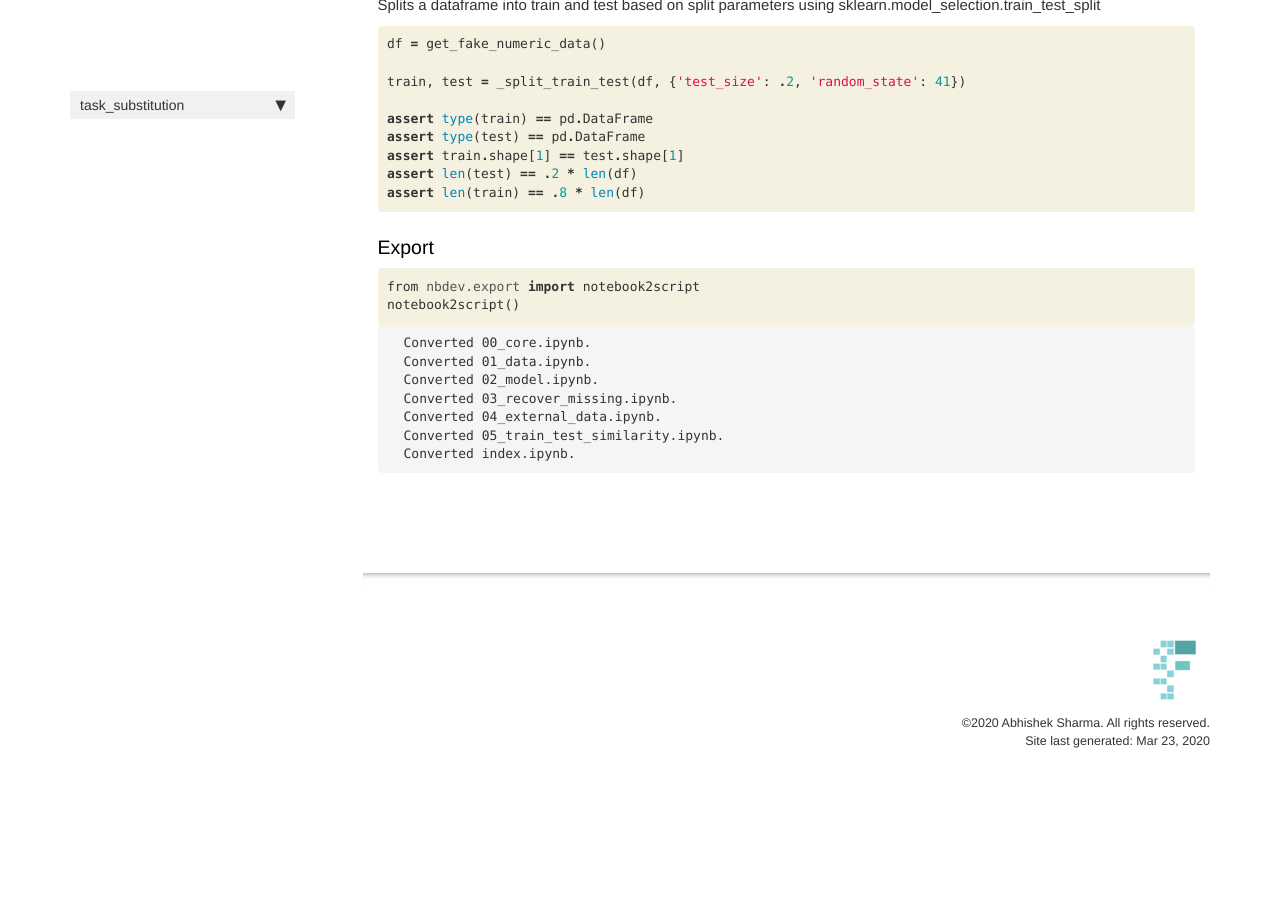
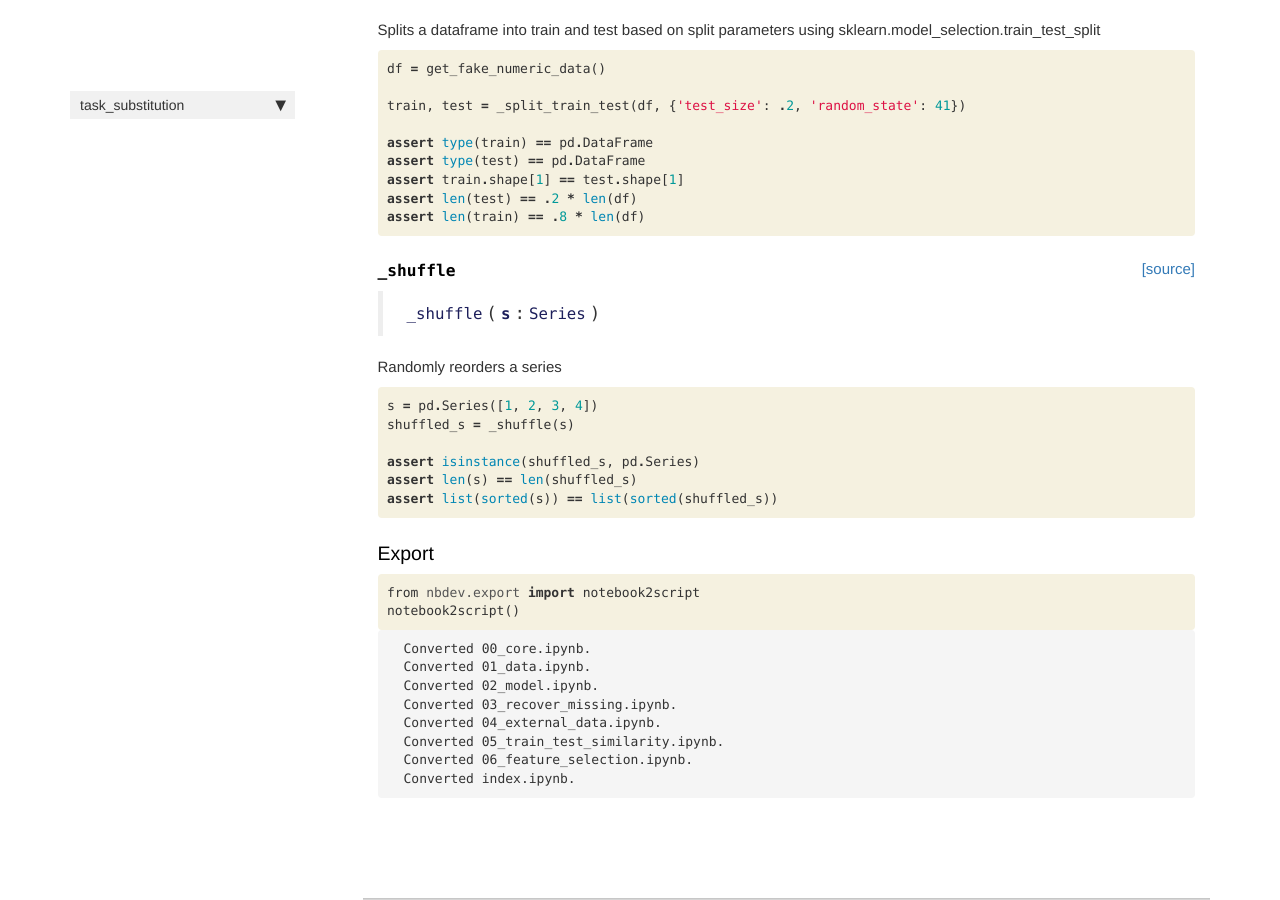
Before and after one commit to numb3r33/task_substitution, a Jekyll site: the page built from docs/core.html, in a window 1280 px wide and 900 px high, scrolled down 1642 px. Built offline with Jekyll 4.4.1, drawn with Linux system fonts in a browser that asks for light colours; nearby versions of some CDN libraries; comment, search, counter and statistics services are not loaded; before the commit the page ends 2443 px from its top, so only the background shows below that.

Commit message:
Update docs

```diff
--- a/docs/_data/sidebars/home_sidebar.yml
+++ b/docs/_data/sidebars/home_sidebar.yml
@@ -27,6 +27,9 @@ entries:
     - output: web,pdf
       title: TrainTestSimilarity
       url: /train_test_similarity
+    - output: web,pdf
+      title: Feature Selection
+      url: /feature_selection
     output: web
     title: task_substitution
   output: web
--- a/docs/core.html
+++ b/docs/core.html
@@ -46,7 +46,7 @@ summary: "Basic utility functions used across task substitution."
 
 
 <div class="output_markdown rendered_html output_subarea ">
-<h4 id="_pct_missing_values" class="doc_header"><code>_pct_missing_values</code><a href="https://github.com/abhishek/task_substitution/tree/master/task_substitution/core.py#L13" class="source_link" style="float:right">[source]</a></h4><blockquote><p><code>_pct_missing_values</code>(<strong><code>feature</code></strong>:<code>Series</code>)</p>
+<h4 id="_pct_missing_values" class="doc_header"><code>_pct_missing_values</code><a href="https://github.com/abhishek/task_substitution/tree/master/task_substitution/core.py#L14" class="source_link" style="float:right">[source]</a></h4><blockquote><p><code>_pct_missing_values</code>(<strong><code>feature</code></strong>:<code>Series</code>)</p>
 </blockquote>
 <p>Given a feature calculates percentage of missing values</p>
 
@@ -86,7 +86,7 @@ summary: "Basic utility functions used across task substitution."
 
 
 <div class="output_markdown rendered_html output_subarea ">
-<h4 id="_preprocess_categorical" class="doc_header"><code>_preprocess_categorical</code><a href="https://github.com/abhishek/task_substitution/tree/master/task_substitution/core.py#L21" class="source_link" style="float:right">[source]</a></h4><blockquote><p><code>_preprocess_categorical</code>(<strong><code>cat_feat</code></strong>:<code>Series</code>)</p>
+<h4 id="_preprocess_categorical" class="doc_header"><code>_preprocess_categorical</code><a href="https://github.com/abhishek/task_substitution/tree/master/task_substitution/core.py#L22" class="source_link" style="float:right">[source]</a></h4><blockquote><p><code>_preprocess_categorical</code>(<strong><code>cat_feat</code></strong>:<code>Series</code>)</p>
 </blockquote>
 <p>Given a categorical feature, label encode it.</p>
 
@@ -126,7 +126,7 @@ summary: "Basic utility functions used across task substitution."
 
 
 <div class="output_markdown rendered_html output_subarea ">
-<h4 id="_ignore_flds" class="doc_header"><code>_ignore_flds</code><a href="https://github.com/abhishek/task_substitution/tree/master/task_substitution/core.py#L28" class="source_link" style="float:right">[source]</a></h4><blockquote><p><code>_ignore_flds</code>(<strong><code>df</code></strong>:<code>DataFrame</code>, <strong><code>ignore_flds</code></strong>:<code>list</code>)</p>
+<h4 id="_ignore_flds" class="doc_header"><code>_ignore_flds</code><a href="https://github.com/abhishek/task_substitution/tree/master/task_substitution/core.py#L29" class="source_link" style="float:right">[source]</a></h4><blockquote><p><code>_ignore_flds</code>(<strong><code>df</code></strong>:<code>DataFrame</code>, <strong><code>ignore_flds</code></strong>:<code>list</code>)</p>
 </blockquote>
 <p>Given a dataframe and list of fields to ignore, this method would drop them from the dataframe</p>
 
@@ -170,7 +170,7 @@ summary: "Basic utility functions used across task substitution."
 
 
 <div class="output_markdown rendered_html output_subarea ">
-<h4 id="_split_by_null" class="doc_header"><code>_split_by_null</code><a href="https://github.com/abhishek/task_substitution/tree/master/task_substitution/core.py#L37" class="source_link" style="float:right">[source]</a></h4><blockquote><p><code>_split_by_null</code>(<strong><code>df</code></strong>:<code>DataFrame</code>, <strong><code>target_fld</code></strong>:<code>str</code>)</p>
+<h4 id="_split_by_null" class="doc_header"><code>_split_by_null</code><a href="https://github.com/abhishek/task_substitution/tree/master/task_substitution/core.py#L38" class="source_link" style="float:right">[source]</a></h4><blockquote><p><code>_split_by_null</code>(<strong><code>df</code></strong>:<code>DataFrame</code>, <strong><code>target_fld</code></strong>:<code>str</code>)</p>
 </blockquote>
 <p>Given a dataframe with target name it would split df into two dataframes
 and shuffle both the dataframes as well, based on presence of value in the target feature or not.</p>
@@ -211,7 +211,7 @@ and shuffle both the dataframes as well, based on presence of value in the targe
 
 
 <div class="output_markdown rendered_html output_subarea ">
-<h4 id="_split_train_test" class="doc_header"><code>_split_train_test</code><a href="https://github.com/abhishek/task_substitution/tree/master/task_substitution/core.py#L49" class="source_link" style="float:right">[source]</a></h4><blockquote><p><code>_split_train_test</code>(<strong><code>df</code></strong>:<code>DataFrame</code>, <strong><code>split_params</code></strong>:<code>dict</code>)</p>
+<h4 id="_split_train_test" class="doc_header"><code>_split_train_test</code><a href="https://github.com/abhishek/task_substitution/tree/master/task_substitution/core.py#L50" class="source_link" style="float:right">[source]</a></h4><blockquote><p><code>_split_train_test</code>(<strong><code>df</code></strong>:<code>DataFrame</code>, <strong><code>split_params</code></strong>:<code>dict</code>)</p>
 </blockquote>
 <p>Splits a dataframe into train and test based on split parameters using sklearn.model_selection.train_test_split</p>
 
@@ -237,6 +237,48 @@ and shuffle both the dataframes as well, based on presence of value in the targe
 <span class="k">assert</span> <span class="n">train</span><span class="o">.</span><span class="n">shape</span><span class="p">[</span><span class="mi">1</span><span class="p">]</span> <span class="o">==</span> <span class="n">test</span><span class="o">.</span><span class="n">shape</span><span class="p">[</span><span class="mi">1</span><span class="p">]</span>
 <span class="k">assert</span> <span class="nb">len</span><span class="p">(</span><span class="n">test</span><span class="p">)</span> <span class="o">==</span> <span class="o">.</span><span class="mi">2</span> <span class="o">*</span> <span class="nb">len</span><span class="p">(</span><span class="n">df</span><span class="p">)</span>
 <span class="k">assert</span> <span class="nb">len</span><span class="p">(</span><span class="n">train</span><span class="p">)</span> <span class="o">==</span> <span class="o">.</span><span class="mi">8</span> <span class="o">*</span> <span class="nb">len</span><span class="p">(</span><span class="n">df</span><span class="p">)</span>
+</pre></div>
+
+    </div>
+</div>
+</div>
+
+</div>
+<div class="cell border-box-sizing code_cell rendered">
+
+</div>
+<div class="cell border-box-sizing code_cell rendered">
+
+<div class="output_wrapper">
+<div class="output">
+
+<div class="output_area">
+
+
+<div class="output_markdown rendered_html output_subarea ">
+<h4 id="_shuffle" class="doc_header"><code>_shuffle</code><a href="https://github.com/abhishek/task_substitution/tree/master/task_substitution/core.py#L56" class="source_link" style="float:right">[source]</a></h4><blockquote><p><code>_shuffle</code>(<strong><code>s</code></strong>:<code>Series</code>)</p>
+</blockquote>
+<p>Randomly reorders a series</p>
+
+</div>
+
+</div>
+
+</div>
+</div>
+
+</div>
+<div class="cell border-box-sizing code_cell rendered">
+<div class="input">
+
+<div class="inner_cell">
+    <div class="input_area">
+<div class=" highlight hl-ipython3"><pre><span></span><span class="n">s</span> <span class="o">=</span> <span class="n">pd</span><span class="o">.</span><span class="n">Series</span><span class="p">([</span><span class="mi">1</span><span class="p">,</span> <span class="mi">2</span><span class="p">,</span> <span class="mi">3</span><span class="p">,</span> <span class="mi">4</span><span class="p">])</span>
+<span class="n">shuffled_s</span> <span class="o">=</span> <span class="n">_shuffle</span><span class="p">(</span><span class="n">s</span><span class="p">)</span>
+
+<span class="k">assert</span> <span class="nb">isinstance</span><span class="p">(</span><span class="n">shuffled_s</span><span class="p">,</span> <span class="n">pd</span><span class="o">.</span><span class="n">Series</span><span class="p">)</span>
+<span class="k">assert</span> <span class="nb">len</span><span class="p">(</span><span class="n">s</span><span class="p">)</span> <span class="o">==</span> <span class="nb">len</span><span class="p">(</span><span class="n">shuffled_s</span><span class="p">)</span>
+<span class="k">assert</span> <span class="nb">list</span><span class="p">(</span><span class="nb">sorted</span><span class="p">(</span><span class="n">s</span><span class="p">))</span> <span class="o">==</span> <span class="nb">list</span><span class="p">(</span><span class="nb">sorted</span><span class="p">(</span><span class="n">shuffled_s</span><span class="p">))</span>
 </pre></div>
 
     </div>
@@ -275,6 +317,7 @@ Converted 02_model.ipynb.
 Converted 03_recover_missing.ipynb.
 Converted 04_external_data.ipynb.
 Converted 05_train_test_similarity.ipynb.
+Converted 06_feature_selection.ipynb.
 Converted index.ipynb.
 </pre>
 </div>
--- a/docs/sidebar.json
+++ b/docs/sidebar.json
@@ -6,6 +6,7 @@
     "Model": "/model",
     "RecoverMissing": "/recover_missing",
     "External Data": "/external_data",
-    "TrainTestSimilarity": "/train_test_similarity"
+    "TrainTestSimilarity": "/train_test_similarity",
+    "Feature Selection": "/feature_selection"
   }
 }
```
Also changed, not shown: docs/feature_selection.html (added, +265 -0 lines), images/feature_imp.png (added).
